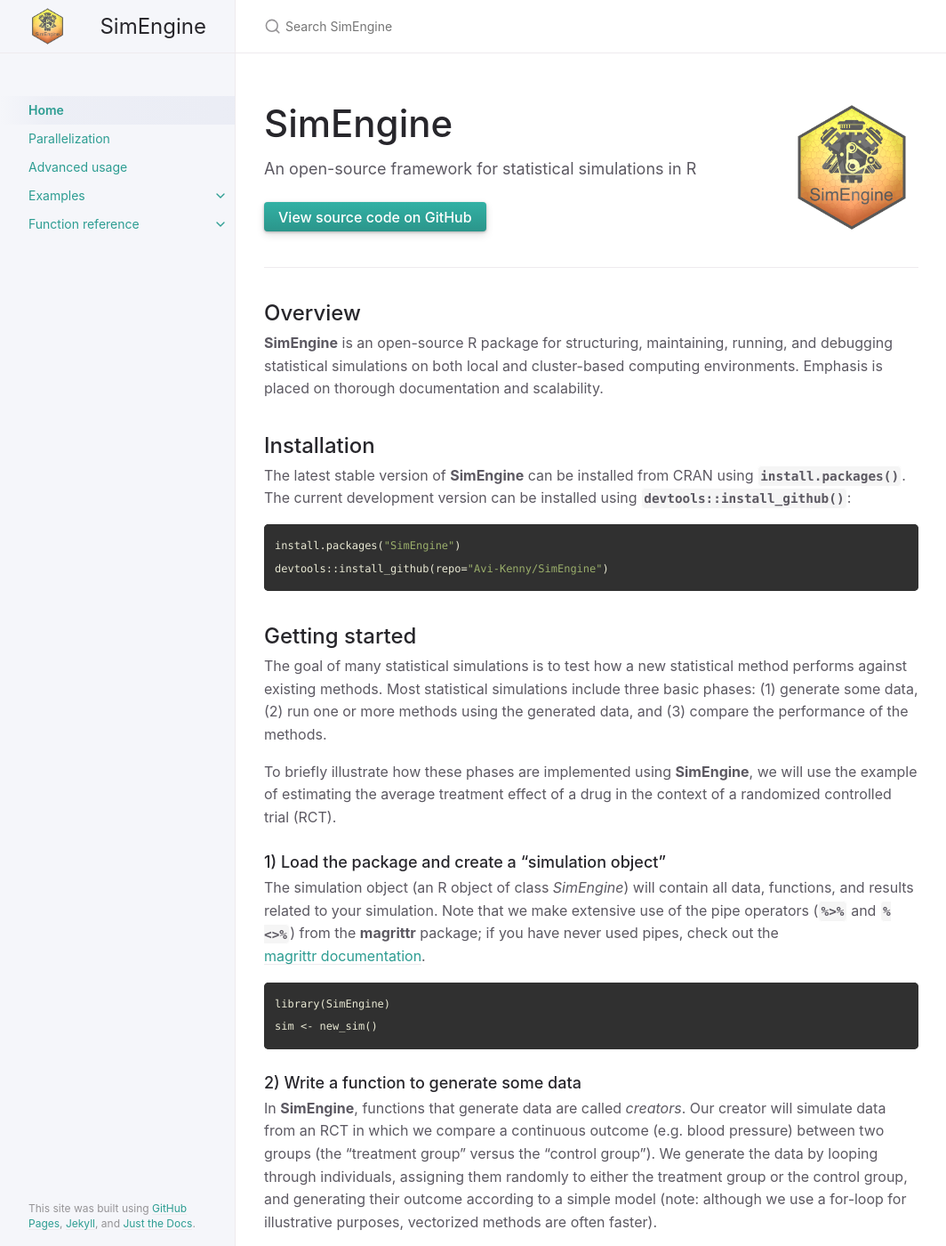
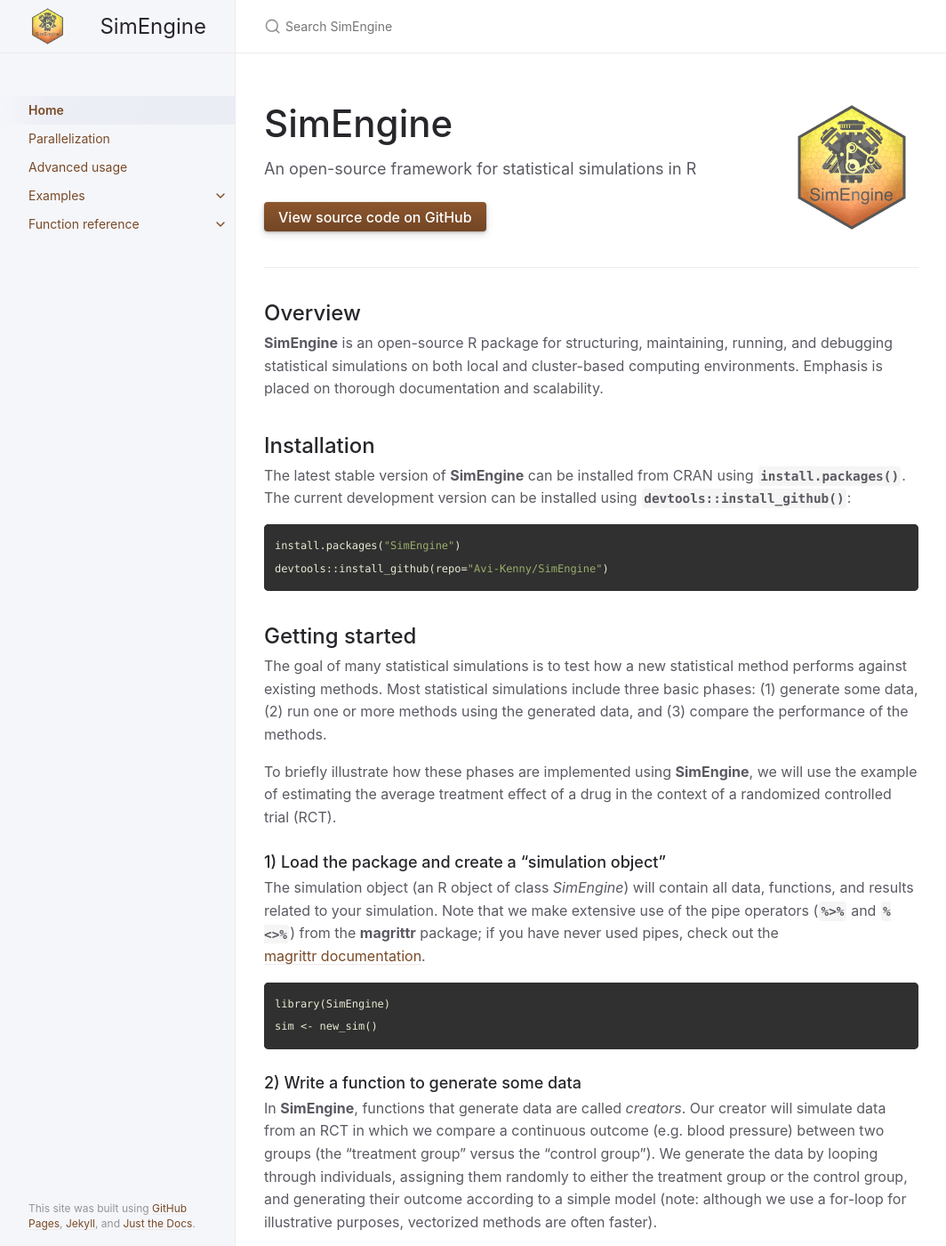
Before and after one commit to Avi-Kenny/SimEngine, a Jekyll site: the page built from docs/index.md, in a window 1280 px wide and 1400 px high. Shown: the whole window at 89% size, without its empty margins (107-1171 px from the left). Built offline with Jekyll 4.4.1, drawn with Linux system fonts in a browser that asks for light colours.

Commit message:
Website color scheme change

```diff
--- a/docs/_sass/color_schemes/SimEngine.scss
+++ b/docs/_sass/color_schemes/SimEngine.scss
@@ -6,8 +6,12 @@
   font-weight: 900 !important;
 }
 
-$turq-001: #33b3a6 !default;
-$turq-002: #2d9d92 !default;
+/* $turq-001: #33b3a6 !default; */
+/* $turq-002: #2d9d92 !default; */
+/* $turq-003: #26867d !default; */
+
+$turq-001: #C8693C !default;
+$turq-002: #794A27 !default;
 $turq-003: #26867d !default;
 
 $link-color: $turq-002;
```
